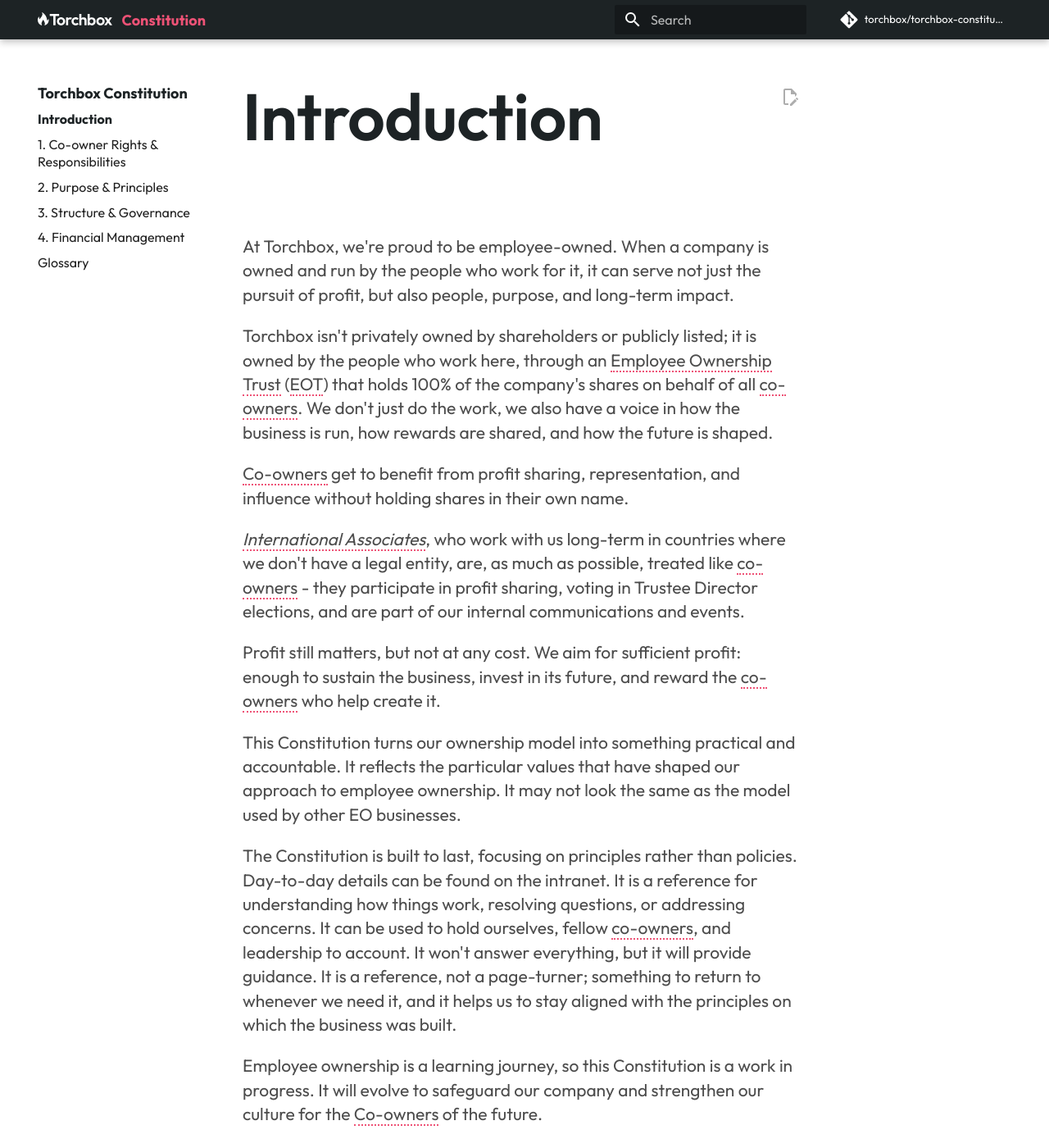
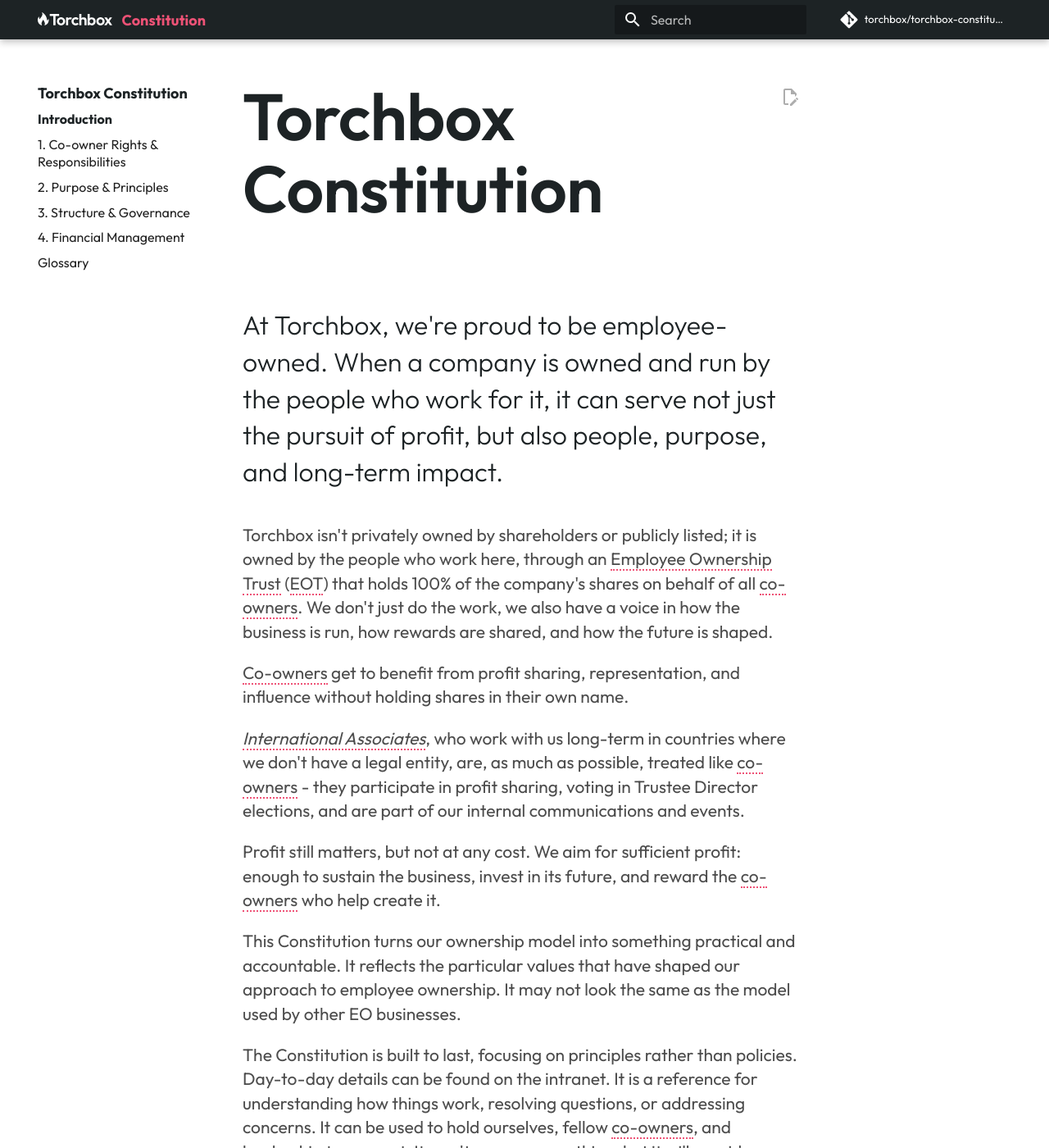
Before and after one commit to torchbox/torchbox-constitution, an MkDocs documentation site: the page built from docs/index.md, in a window 1280 px wide and 1400 px high. Shown: the whole window at 82% size. Built offline with MkDocs 1.6.1 and Material for MkDocs 9.7.7, drawn with Linux system fonts in a browser that asks for light colours; comment, search, counter and statistics services are not loaded.

Commit message:
Style intro block

```diff
--- a/docs/assets/overrides.css
+++ b/docs/assets/overrides.css
@@ -56,6 +56,14 @@
   color: var(--color--grey-70);
 }
 
+.md-typeset .intro {
+  font-size: 28px;
+  line-height: 1.4;
+  font-weight: 300;
+  color: var(--color--eclipse);
+  margin-bottom: 40px;
+}
+
 .md-typeset .glossary-term {
   border-bottom: 2px dotted var(--color--coral);
 }
@@ -88,6 +96,10 @@
 
   .md-typeset p {
     font-size: 21px;
+  }
+
+  .md-typeset .intro {
+    font-size: 32px;
   }
 }
 
--- a/docs/index.md
+++ b/docs/index.md
@@ -1,8 +1,10 @@
-# Introduction
+# Torchbox Constitution
 
-At Torchbox, we're proud to be employee-owned. When a company is owned
-and run by the people who work for it, it can serve not just the pursuit
-of profit, but also people, purpose, and long-term impact.
+<div class="intro">
+    At Torchbox, we're proud to be employee-owned. When a company is owned
+    and run by the people who work for it, it can serve not just the pursuit
+    of profit, but also people, purpose, and long-term impact.
+</div>
 
 Torchbox isn't privately owned by shareholders or publicly listed; it is
 owned by the people who work here, through an Employee Ownership Trust
```
